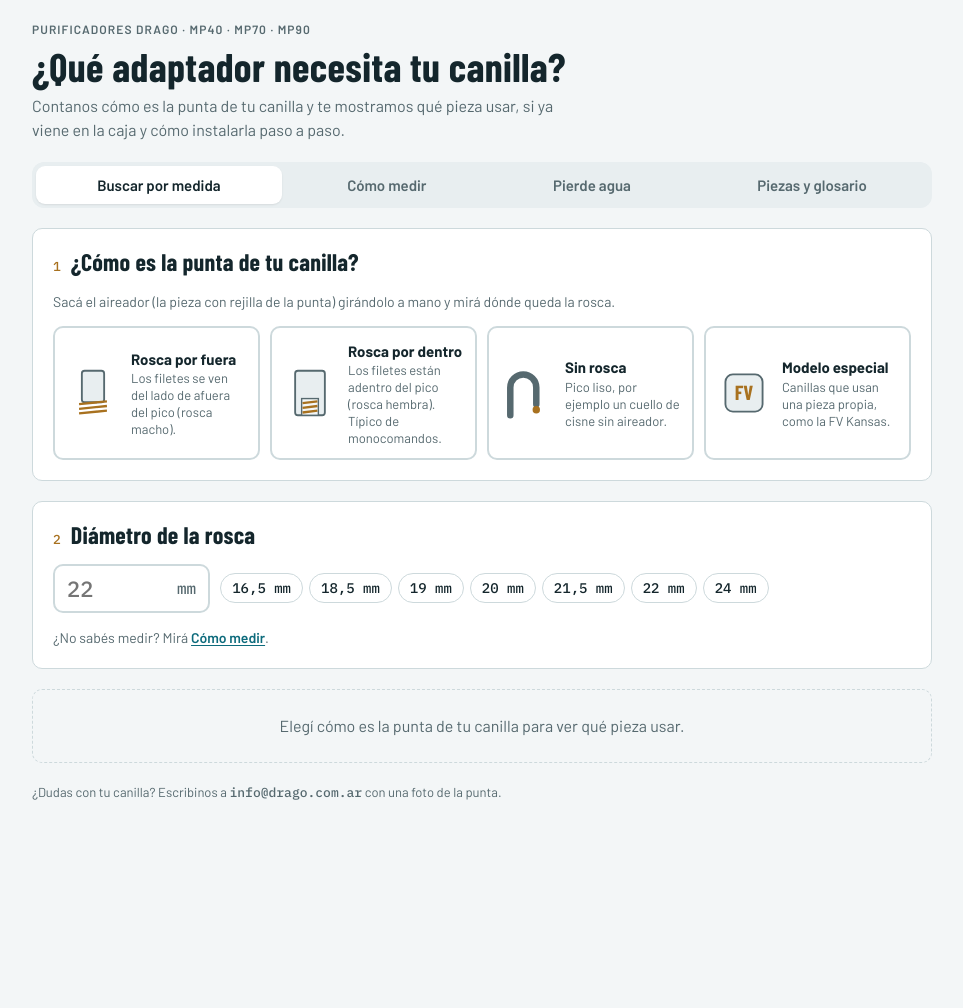
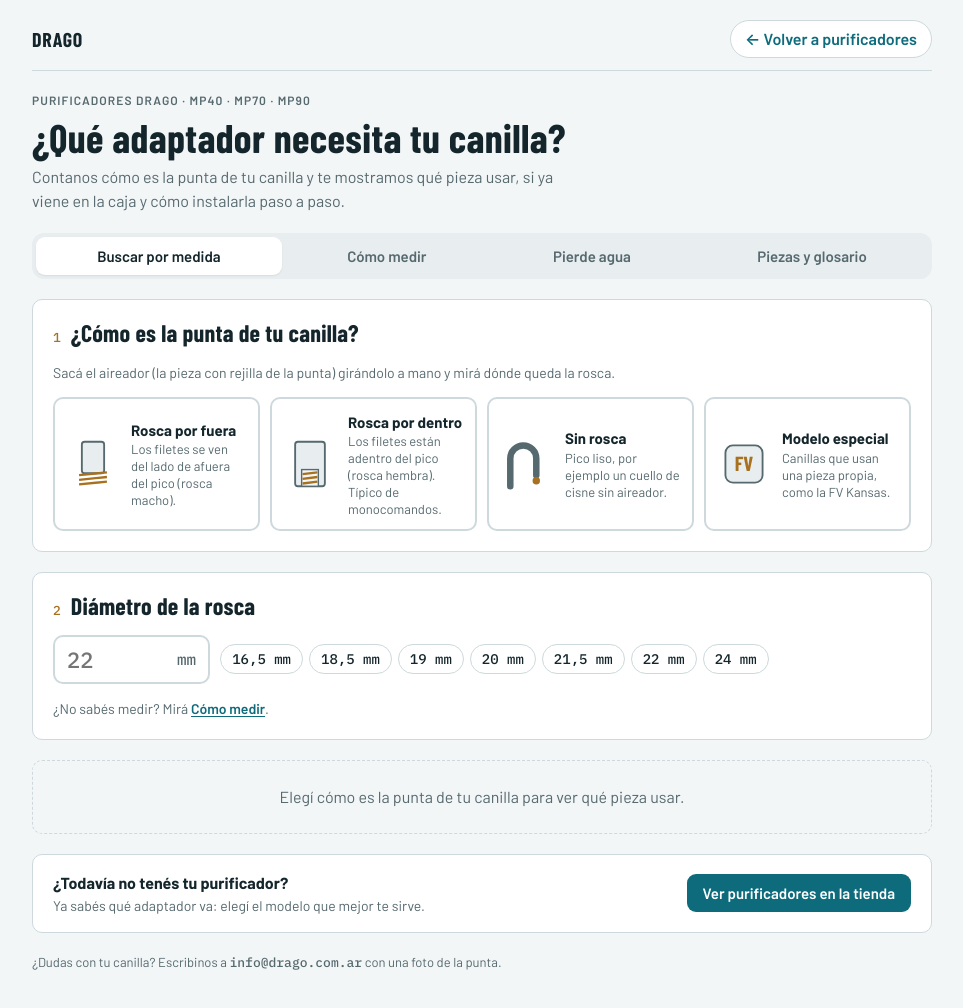
Before and after one commit to sodadrago/drago-canillas, a plain HTML site: page index.html in a window 1280 px wide. Shown: the whole page, without its empty margins (158-1121 px from the left). Before the commit the page ends 850 px from the top, so only its background shows below. Drawn offline with nearby package versions, Linux system fonts and the light colour scheme.

Commit message:
Agregar botones para volver a la tienda
Encabezado con la marca Drago y botón para volver a la sección de
purificadores, más una tarjeta al final con link a la tienda.

Co-Authored-By: Claude Opus 5.5 <noreply@anthropic.com>
Claude-Session: https://claude.ai/code/session_01Y1jUuzPhTPq4vpsyyTCuSx

```diff
--- a/index.html
+++ b/index.html
@@ -108,6 +108,10 @@ figure.photo.llave-mini{max-width:180px;margin-top:8px}
 @media (max-width:640px){.alt-col{border-left:0;padding-left:0;border-top:1px solid var(--line);padding-top:16px}}
 .medir-grid{display:grid;grid-template-columns:minmax(0,1fr) 260px;gap:16px;align-items:start}
 @media (max-width:640px){.medir-grid{grid-template-columns:1fr}}
+.topbar{display:flex;align-items:center;justify-content:space-between;gap:10px;flex-wrap:wrap;padding-bottom:12px;border-bottom:1px solid var(--line)}
+.topbar .marca{font-family:var(--f-display);font-weight:700;font-size:20px;letter-spacing:.04em;color:var(--fg);text-decoration:none}
+.topbar .volver{font-weight:600;color:var(--accent);text-decoration:none;border:1px solid var(--line);border-radius:999px;padding:6px 14px;background:var(--surface)}
+.tienda-cta{display:flex;flex-wrap:wrap;gap:10px;align-items:center;justify-content:space-between;background:var(--surface);border:1px solid var(--line);border-radius:var(--r);padding:16px 20px}
 .purga{display:grid;grid-template-columns:repeat(3,minmax(0,1fr));gap:8px}
 .purga div{border:1px solid var(--line);border-radius:8px;padding:8px 10px}
 .purga b{display:block;font-family:var(--f-mono);font-size:18px}
@@ -147,6 +151,7 @@ footer{font-size:13px;color:var(--muted)}
 </style>
 
 <div class="wrap">
+  <div class="topbar"><a class="marca js-tienda" href="https://www.sodadrago.com.ar/">DRAGO</a><a class="volver js-purificadores" href="https://www.sodadrago.com.ar/purificadores/">← Volver a purificadores</a></div>
   <header>
     <span class="eyebrow">Purificadores Drago · MP40 · MP70 · MP90</span>
     <h1>¿Qué adaptador necesita tu canilla?</h1>
@@ -250,6 +255,7 @@ footer{font-size:13px;color:var(--muted)}
     </div>
   </section>
 
+  <div class="tienda-cta"><div><b>¿Todavía no tenés tu purificador?</b><div class="muted small">Ya sabés qué adaptador va: elegí el modelo que mejor te sirve.</div></div><a class="btn js-purificadores" href="https://www.sodadrago.com.ar/purificadores/">Ver purificadores en la tienda</a></div>
   <footer>¿Dudas con tu canilla? Escribinos a <span class="mono" style="user-select:all">info@drago.com.ar</span> con una foto de la punta.</footer>
 </div>
 
@@ -508,7 +514,8 @@ footer{font-size:13px;color:var(--muted)}
     $("#glosList").innerHTML = gs.length ? gs.map(g=>`<dt>${esc(g.termino)}</dt><dd>${esc(g.definicion)}</dd>`).join("") : `<dd class="muted">${S.loaded?"Sin entradas cargadas.":"Cargando…"}</dd>`;
   }
 
-  function renderAll(){ $("#tab-marcas").hidden = !marcasOn(); if(!marcasOn() && !$("#view-marcas").hidden) show("buscar"); renderChips(); renderResult(); renderTipoFilters(); renderMarcas(); renderPierde(); renderPiezas(); renderGlosario(); renderEditor(); }
+  function renderLinks(){ const c=(S.contenido.find(x=>x.id==="config")||{}); document.querySelectorAll(".js-purificadores").forEach(a=>{ if(c.url_purificadores) a.href=c.url_purificadores; }); document.querySelectorAll(".js-tienda").forEach(a=>{ if(c.url_tienda) a.href=c.url_tienda; }); }
+  function renderAll(){ renderLinks(); $("#tab-marcas").hidden = !marcasOn(); if(!marcasOn() && !$("#view-marcas").hidden) show("buscar"); renderChips(); renderResult(); renderTipoFilters(); renderMarcas(); renderPierde(); renderPiezas(); renderGlosario(); renderEditor(); }
   renderAll();
 
   /* datos */
```
